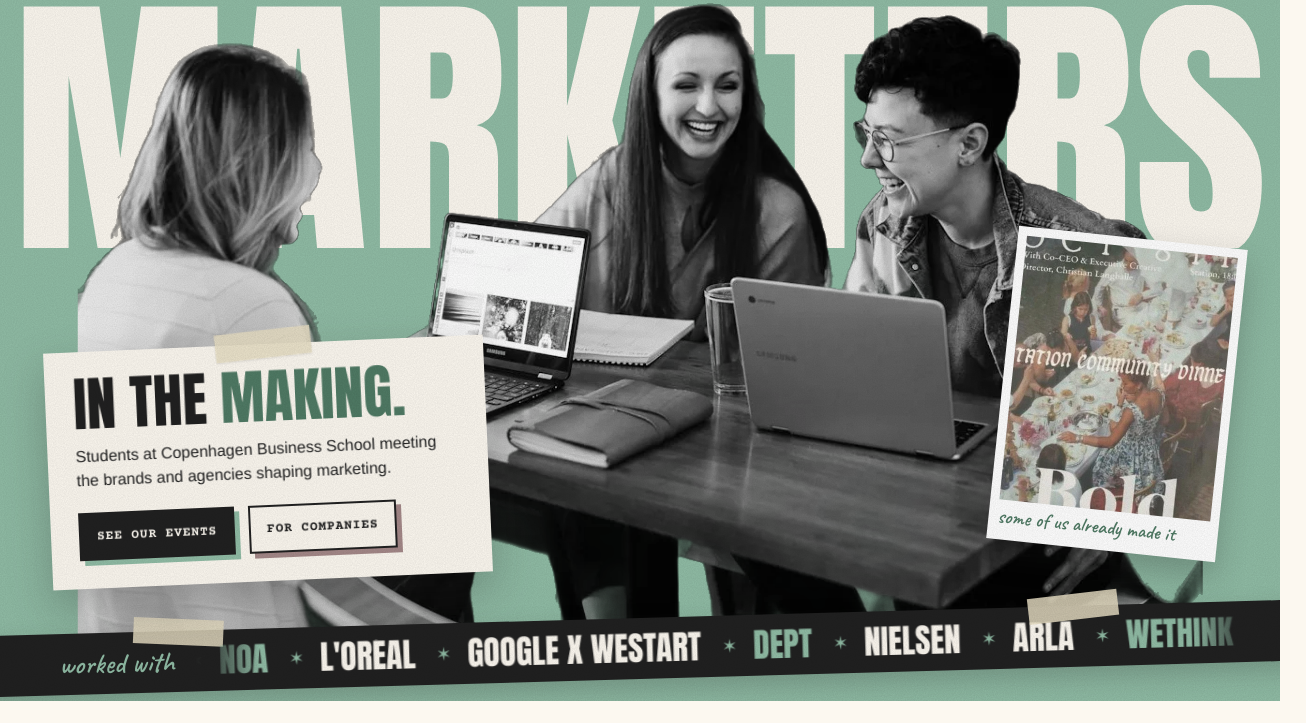
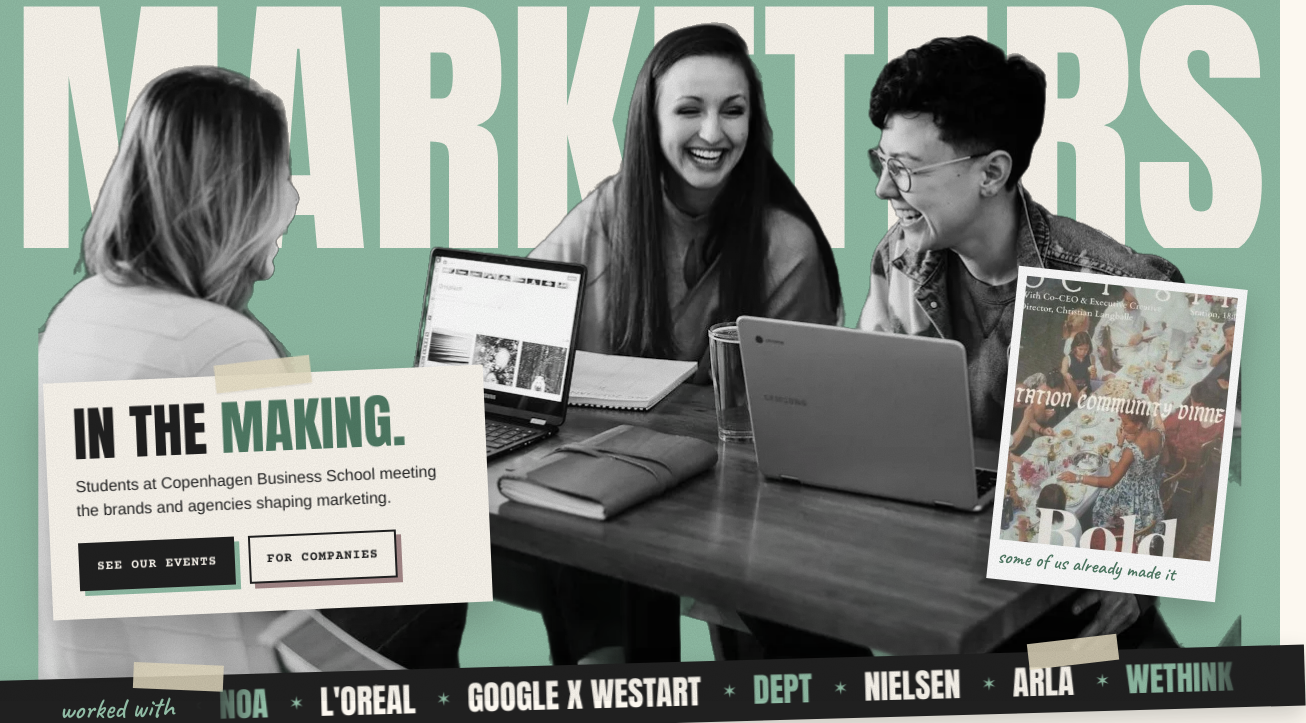
Before and after one commit to eric99et/cbs-marketinglab, an Astro site: page / in a window 1280 px wide. Shown: the part 99-822 px from the top of the page, 1306 px wide, since content can reach past the window. Built offline with nearby package versions, Linux system fonts and the light colour scheme; Astro itself is replaced by a stand-in of ours.

Commit message:
Partner tape sits on the edge between hero and page
Co-Authored-By: Claude Opus 5.5 <noreply@anthropic.com>
Claude-Session: https://claude.ai/code/session_01QqyXqCykhRFNpy8yqBZp2X

```diff
--- a/src/pages/index.astro
+++ b/src/pages/index.astro
@@ -22,6 +22,7 @@ const latest = past[0];
       <img src={img('dinner')} alt="" />
       <figcaption class="hand">some of us already made it</figcaption>
     </figure>
+  </section>
   <!-- PARTNERS: rolling tape -->
   <div role="region" class="strip" aria-label="Brands we've worked with">
     <p class="strip-label hand">worked with</p>
@@ -32,7 +33,6 @@ const latest = past[0];
     </div>
     <ul class="visually-hidden">{partners.map((p) => <li>{p}</li>)}</ul>
   </div>
-  </section>
 
   <!-- PROOF: numbers + next event -->
   <section class="proof wrap" aria-label="MarketingLab in numbers">
@@ -92,30 +92,30 @@ const latest = past[0];
 
 <style>
   /* HERO */
-  .hero { position: relative; min-height: max(100svh, 680px); background: var(--sage); overflow: hidden; display: flex; flex-direction: column; justify-content: flex-end; padding-top: 100px; }
+  .hero { position: relative; min-height: max(100svh, 680px); background: var(--sage); overflow: hidden; display: flex; flex-direction: column; justify-content: flex-end; padding-top: 100px; padding-bottom: 40px; }
   .hero-word { position: absolute; left: 0; right: 0; top: clamp(90px, 13vh, 130px); margin: 0; text-align: center; font-family: var(--f-display); text-transform: uppercase; font-size: 22.6vw; line-height: 0.8; color: var(--paper); white-space: nowrap; z-index: 0; }
   .hero-word .line { display: block; overflow: hidden; padding-top: 0.04em; }
   .hero-word .ch { display: inline-block; }
-  .hero-crew { position: absolute; z-index: 1; left: 50%; bottom: 64px; translate: -50% 0; width: min(94vw, 1240px, calc((100svh - 150px) * 1.73)); height: auto; }
-  .hero-card { position: absolute; z-index: 3; left: var(--gutter); bottom: 120px; width: min(440px, 36vw); background: var(--paper); padding: 26px 28px 28px; rotate: -2.5deg; box-shadow: 0 18px 40px rgba(32, 32, 32, 0.25); }
+  .hero-crew { position: absolute; z-index: 1; left: 50%; bottom: 0; translate: -50% 0; width: min(94vw, 1240px, calc((100svh - 120px) * 1.77)); height: auto; }
+  .hero-card { position: absolute; z-index: 3; left: var(--gutter); bottom: 90px; width: min(440px, 36vw); background: var(--paper); padding: 26px 28px 28px; rotate: -2.5deg; box-shadow: 0 18px 40px rgba(32, 32, 32, 0.25); }
   .card-title { font-family: var(--f-display); text-transform: uppercase; font-size: clamp(44px, 4.6vw, 72px); line-height: 0.9; }
   .card-title span { color: var(--sage-dk); }
   .hero-lede { font-size: clamp(16px, 1.25vw, 18px); line-height: 1.5; margin-top: 14px; }
   .hero-cta { display: flex; flex-wrap: wrap; gap: 14px; margin-top: 20px; }
   .hero-cta .btn { font-size: 13px; padding: 12px 16px; }
-  .hero-pol { position: absolute; z-index: 3; right: var(--gutter); bottom: 150px; width: min(230px, 18vw); margin: 0; background: #fff; padding: 9px 9px 12px; rotate: 6deg; box-shadow: 0 14px 30px rgba(32, 32, 32, 0.25); }
+  .hero-pol { position: absolute; z-index: 3; right: var(--gutter); bottom: 110px; width: min(230px, 18vw); margin: 0; background: #fff; padding: 9px 9px 12px; rotate: 6deg; box-shadow: 0 14px 30px rgba(32, 32, 32, 0.25); }
   .hero-pol img { aspect-ratio: 4 / 5; object-fit: cover; width: 100%; }
   .hero-pol figcaption { font-size: 20px; line-height: 1.1; margin-top: 6px; color: var(--sage-dk); }
   @media (max-width: 900px) {
     .hero { min-height: 0; padding-top: calc(90px + 21vw); }
     .hero-word { top: 90px; }
     .hero-crew { position: relative; left: 0; bottom: 0; translate: none; width: 116%; margin-left: -8%; margin-top: -4vw; }
-    .hero-card { position: relative; left: auto; bottom: auto; width: auto; margin: -40px var(--gutter) 34px; }
+    .hero-card { position: relative; left: auto; bottom: auto; width: auto; margin: -40px var(--gutter) 30px; }
     .hero-pol { display: none; }
   }
 
   /* PARTNER STRIP */
-  .strip { position: relative; z-index: 2; display: flex; align-items: center; gap: 22px; width: 104vw; margin: 0 0 22px -2vw; padding: 14px var(--gutter); background: var(--ink); color: var(--paper); rotate: -1.6deg; box-shadow: 0 10px 24px rgba(32, 32, 32, 0.22); }
+  .strip { position: relative; z-index: 2; display: flex; align-items: center; gap: 22px; width: 104vw; margin: -38px 0 0 -2vw; padding: 14px var(--gutter); background: var(--ink); color: var(--paper); rotate: -1.6deg; box-shadow: 0 10px 24px rgba(32, 32, 32, 0.22); }
   .strip::before, .strip::after { content: ''; position: absolute; top: -12px; width: 90px; height: 26px; background: var(--tape); rotate: 4deg; }
   .strip::before { left: 12%; } .strip::after { right: 14%; rotate: -5deg; }
   .strip-label { flex: none; font-size: clamp(24px, 2.2vw, 32px); color: var(--sage); padding-left: 3%; line-height: 1; }
@@ -177,7 +177,7 @@ const latest = past[0];
   if (!reduce) {
     tl.from('.hero-word .ch', { yPercent: 115, rotation: () => gsap.utils.random(-14, 14), duration: 0.8, stagger: 0.05, ease: 'back.out(1.6)' }, 0.1);
     tl.from('[data-crew]', { yPercent: 30, opacity: 0, duration: 1.1, ease: 'power3.out' }, 0.45);
-    tl.from('.strip', { xPercent: -110, duration: 0.9, ease: 'power3.out' }, 0.9);
+    tl.from('.strip-track', { xPercent: -60, opacity: 0, duration: 0.9, ease: 'power3.out' }, 0.9);
     if (matchMedia('(pointer: fine)').matches) {
       const layers = [['[data-word]', -28], ['[data-crew]', 14], ['.hero-card', 22], ['.hero-pol', 34]] as const;
       const movers = layers.map(([sel, depth]) => ({ x: gsap.quickTo(sel, 'x', { duration: 0.9, ease: 'power3' }), y: gsap.quickTo(sel, 'y', { duration: 0.9, ease: 'power3' }), depth }));
```
Lines whose indentation alone changed are shown as unchanged.
